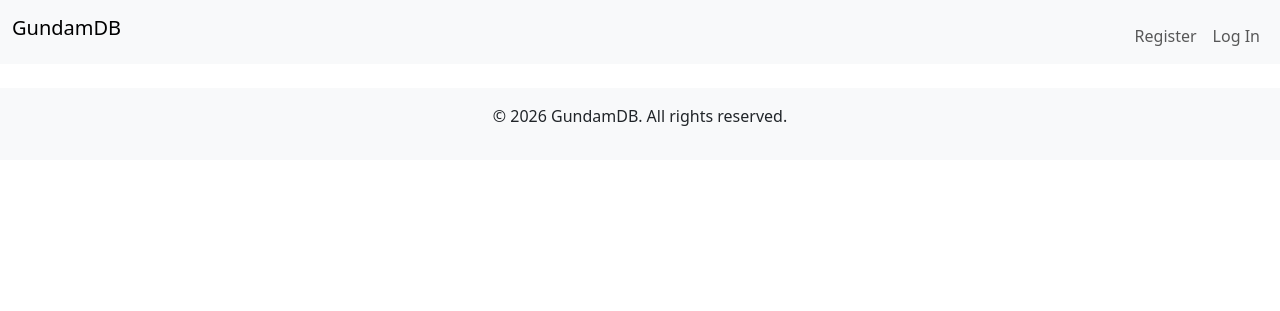
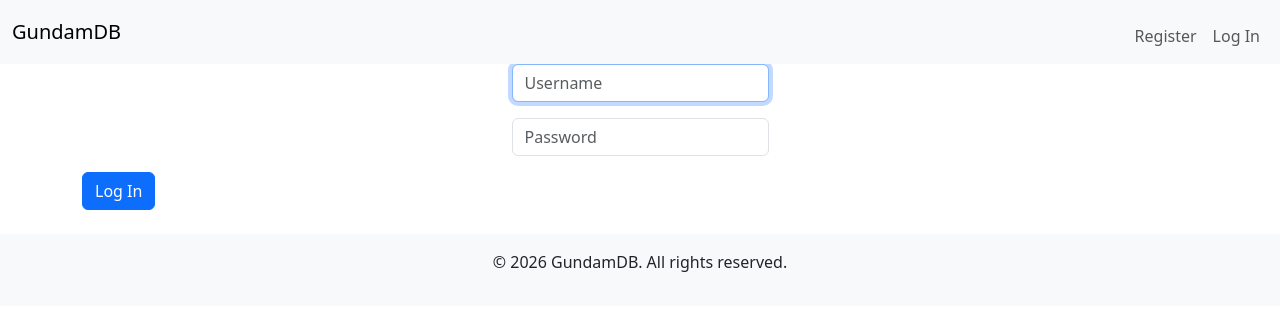
Before and after one commit to EricJostad/CS50-Final-Project, a Flask app: page /login in a window 1280 px wide. Shown: the top 311 px of the page. Run offline with Flask 3, Linux system fonts and the light colour scheme.

Commit message:
Updated layout and login templates to correct ensure login template populates correctly

```diff
--- a/templates/layout.html
+++ b/templates/layout.html
@@ -14,7 +14,7 @@
 <body>
     <nav class="navbar navbar-expand-lg navbar-light bg-light">
         <div class="container-fluid">
-            <h1 class="navbar-brand">GundamDB</h1>
+            <a class="navbar-brand" href="/">GundamDB</a>
             <ul class="navbar-nav ms-auto mt-2">
                 <li class="nav-item"><a class="nav-link" href="/register">Register</a></li>
                 <li class="nav-item"><a class="nav-link" href="/login">Log In</a></li>
@@ -23,10 +23,10 @@
     </nav>
     <main class="container">
         {% block content %}{% endblock %}
-    <script src="https://cdn.jsdelivr.net/npm/bootstrap@5.3.8/dist/js/bootstrap.bundle.min.js" integrity="sha384-FKyoEForCGlyvwx9Hj09JcYn3nv7wiPVlz7YYwJrWVcXK/BmnVDxM+D2scQbITxI" crossorigin="anonymous"></script>
     </main>
     <footer class="bg-light text-center py-3 mt-4">
         <p>&copy; 2026 GundamDB. All rights reserved.</p>
     </footer>
+    <script src="https://cdn.jsdelivr.net/npm/bootstrap@5.3.8/dist/js/bootstrap.bundle.min.js" integrity="sha384-FKyoEForCGlyvwx9Hj09JcYn3nv7wiPVlz7YYwJrWVcXK/BmnVDxM+D2scQbITxI" crossorigin="anonymous"></script>
 </body>
 </html>
--- a/templates/login.html
+++ b/templates/login.html
@@ -4,7 +4,7 @@
     Log In
 {% endblock %}
 
-{% block main %}
+{% block content %}
     <form action="/login" method="post">
         <div class="mb-3">
             <input autocomplete="off" autofocus class="form-control mx-auto w-auto" name="username" placeholder="Username" type="text" required>
```
